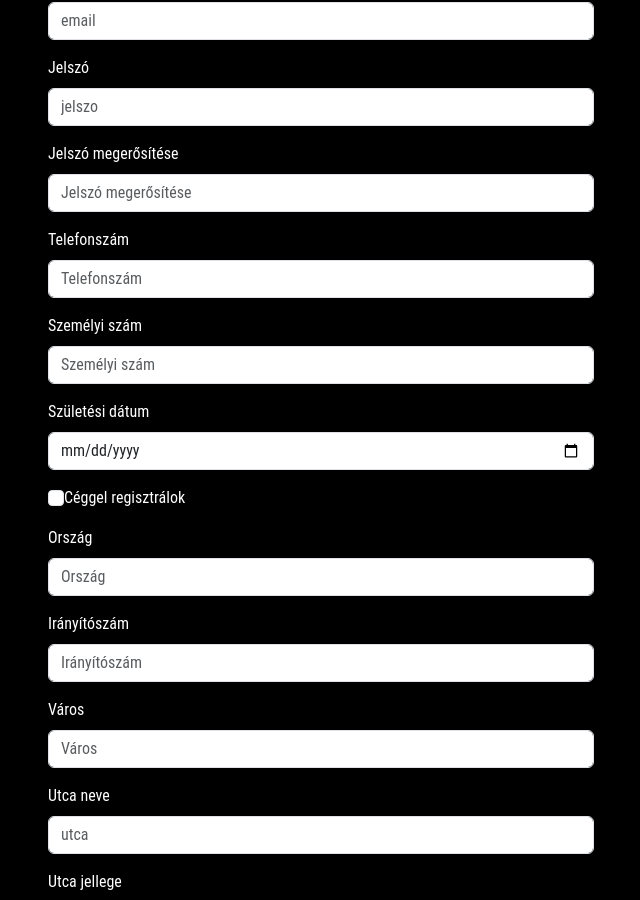
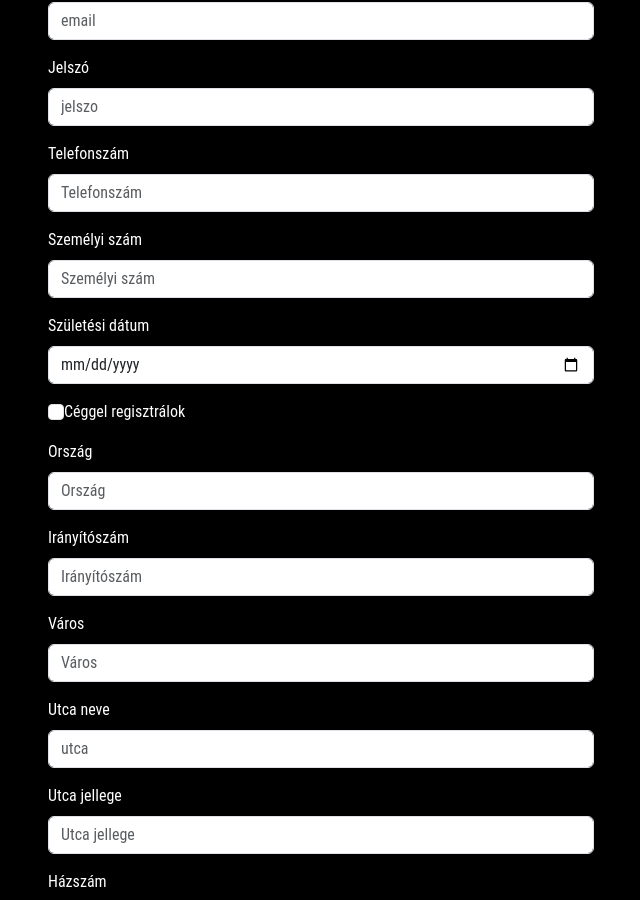
Before and after one commit to KovacsBalazs-Lefti/EandBPodcastStudio-frontend, a React (Vite) app: page /register in a window 1280 px wide. Shown: the part 1022-1922 px from the top of the page, without its empty margins (319-959 px from the left). Built offline with nearby package versions, Linux system fonts and the light colour scheme; no server answers.

Commit message:
foglalas idegenkulcsa cascade ra állítva

```diff
--- a/src/pages/RegisterPage.jsx
+++ b/src/pages/RegisterPage.jsx
@@ -90,8 +90,8 @@ function RegisterPage() {
                             <input className="form-control" type="password" id="jelszo" placeholder="jelszo" ref={jelszoRef} />
                         </div>
                         <div className="mb-3">
-                            <label className="form-label" htmlFor="jelszo_megerositese">Jelszó megerősítése</label>
-                            <input className="form-control" type="password" id="jelszo_megerositese" placeholder="Jelszó megerősítése" ref={jelszo_megerositeseRef} />
+                            <label className="form-label" htmlFor="jelszo_megerositese" hidden>Jelszó megerősítése</label>
+                            <input className="form-control" type="password" id="jelszo_megerositese" placeholder="Jelszó megerősítése" hidden ref={jelszo_megerositeseRef} />
                         </div>
                         <div className="mb-3">
                             <label className="form-label" htmlFor="telefonszam">Telefonszám</label>
```
